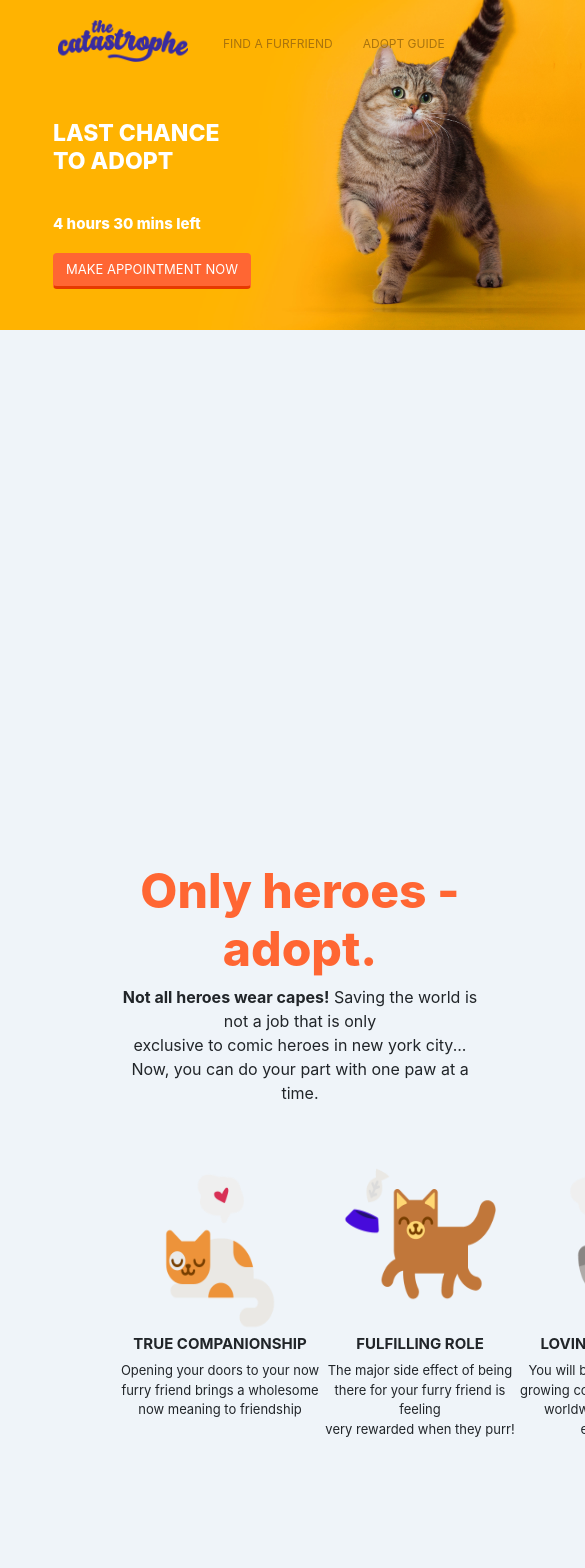
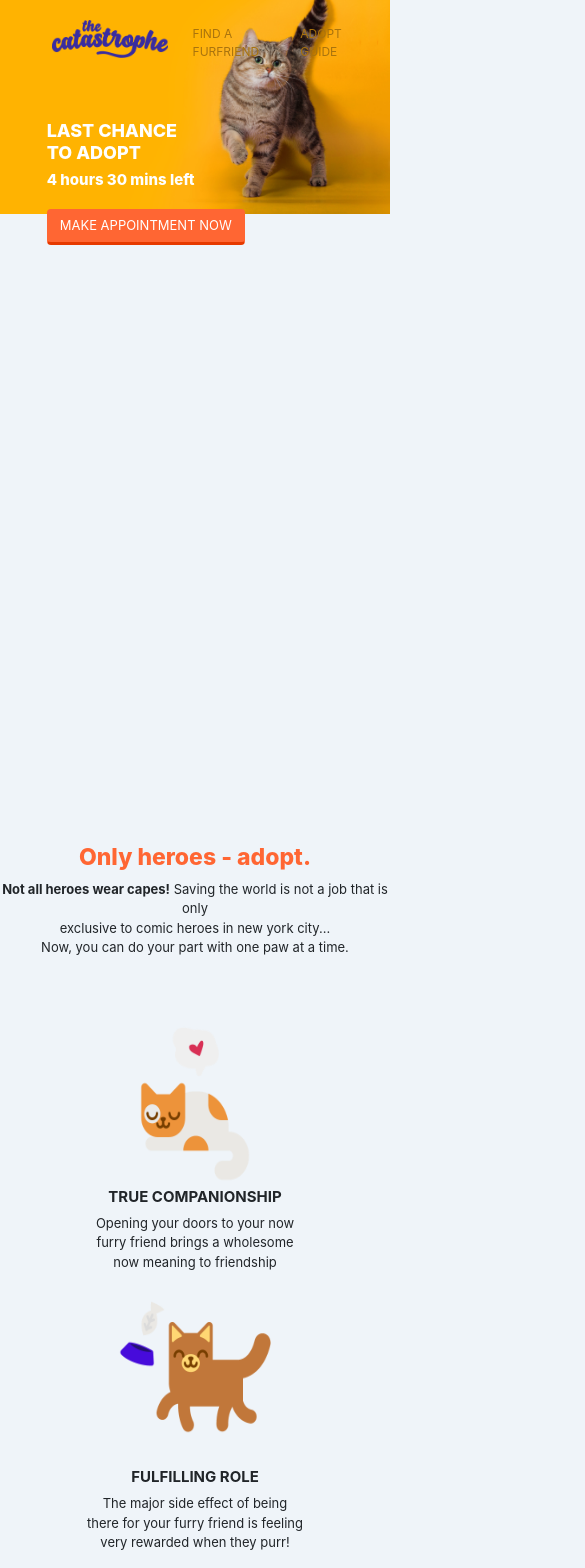
Before and after one commit to earlhansg/catastrophe, an Angular app: page / in a window 390 px wide. Shown: the top 1568 px of the page, 585 px wide, since content can reach past the window. Built offline with nearby package versions, Linux system fonts and the light colour scheme.

Commit message:
#8 Enhancement UI for heroes component (UI)

```diff
--- a/src/app/root/components/header/header.component.scss
+++ b/src/app/root/components/header/header.component.scss
@@ -11,7 +11,7 @@ $start-secondBreakpoint: 561px;
     width: 100%;
     height: 85%;
 
-    @include media($start-secondBreakpoint) {
+    @include media($start-firstBreakpoint) {
         & {
             height: 100%;
             background-size: contain;
@@ -45,6 +45,7 @@ $start-secondBreakpoint: 561px;
             @include media($start-firstBreakpoint) {
                 & {
                     font-size: 13px;
+                    padding: 5px;
                 }
             }
             @include media($start-secondBreakpoint) {
@@ -80,12 +81,12 @@ $start-secondBreakpoint: 561px;
 
         @include media($start-firstBreakpoint) {
             & {
-                font-size: 27px;
+                font-size: 23px;
             }
         }
         @include media($start-secondBreakpoint) {
             & {
-                font-size: 23px;
+                font-size: 18px;
             }
         }
     }
@@ -97,6 +98,7 @@ $start-secondBreakpoint: 561px;
         @include media($start-firstBreakpoint) {
             & {
                 font-size: 18px;
+                margin-top: 0;
             }
         }
 
--- a/src/app/root/components/heroes/heroes.component.html
+++ b/src/app/root/components/heroes/heroes.component.html
@@ -6,7 +6,7 @@
         Now, you can do your part with one paw at a time.
     </p>
 
-    <div class="heroes__secondary-img d-flex justify-content-around">
+    <div class="heroes__secondary-img d-lg-flex justify-content-around">
         <div>
             <img src="/assets/images/graphic_01.png" alt="true companionship">
             <h5> true companionship </h5>
--- a/src/app/root/components/heroes/heroes.component.scss
+++ b/src/app/root/components/heroes/heroes.component.scss
@@ -1,3 +1,10 @@
+
+
+@import '../../../../assets/styles/main.scss';
+
+$start-firstBreakpoint: 915px;
+$start-secondBreakpoint: 751px;
+
 .heroes {
     margin-top: 3%;
     margin-left: 20%;
@@ -5,10 +12,49 @@
     width: 60%;
     height: 85%;
     text-align: center;
+
+    @include media($start-firstBreakpoint) {
+        & {
+            width: 100%;
+            height: auto;
+            margin-left: 0%;
+            margin-right: 0%;
+            margin-top: 0%;
+        }
+    }
+
+    @include media($start-secondBreakpoint) {
+        & {
+            //  margin: 0 3% 0 3%;
+             width: 100%;
+        }
+    }
+
+
+
     h1 {
         color: #ff6633;
         font-size: 48px;
         font-weight: 800;
+
+        @include media($start-firstBreakpoint) {
+            & {
+                font-size: 27px;
+            }
+        }
+        @include media($start-secondBreakpoint) {
+            & {
+                font-size: 23px;
+            }
+        }
+    }
+
+    p {
+        @include media($start-firstBreakpoint) {
+            & {
+                font-size: 13px;
+            }
+        }
     }
 
     &__secondary-img {
```
